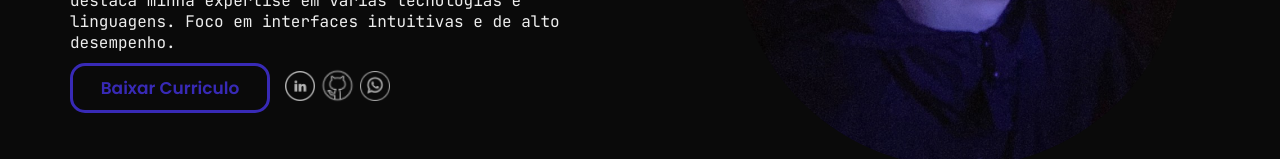
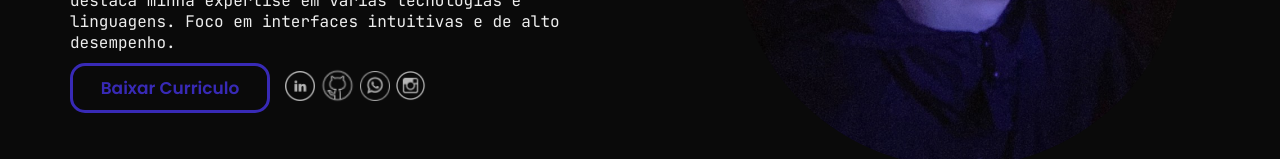
Before and after one commit to luvsscorpius/dev-and-portfolio-react, a React (Create React App) app in the folder frontend/: page / in a window 1280 px wide. Shown: the part 602-761 px from the top of the page. Built offline with nearby package versions, Linux system fonts and the light colour scheme.

Commit message:
feat(footer/home): implementing instagram logo

```diff
--- a/frontend/src/Components/Footer/Footer.jsx
+++ b/frontend/src/Components/Footer/Footer.jsx
@@ -4,6 +4,7 @@
 import linkedinLogo from '../../assets/img/linkedinLogo.png'
 import githubLogo from '../../assets/img/githubLogo.png'
 import whatsappLogo from '../../assets/img/whatsappLogo.png'
+import instagram from '../../assets/img/instagram.png'
 
 export const Footer = () => {
     const handleDownload = () => {
@@ -52,6 +53,10 @@
                             <img src={whatsappLogo} alt="Whatsapp Logo" />
                         </a>
 
+                        <a href="https://www.instagram.com/vitorr.dev/" target="_blank" rel="noopener noreferrer">
+                            <img src={instagram} alt="Instagram Logo" className='insta' />
+                        </a>
+
             </F.iconsContainer>
 
             <hr />
--- a/frontend/src/Pages/Home/Home.jsx
+++ b/frontend/src/Pages/Home/Home.jsx
@@ -4,6 +4,7 @@
 import githubLogo from '../../assets/img/githubLogo.png'
 import whatsappLogo from '../../assets/img/whatsappLogo.png'
 import profilePhoto from '../../assets/img/profilePhoto.png'
+import instagram from '../../assets/img/instagram.png'
 import Typical from "react-typical" // Biblioteca para animação do texto
 
 export const Home = () => {
@@ -65,6 +66,10 @@
                         <a href="https://wa.link/1o5zo0" target="_blank" rel="noopener noreferrer">
                             <img src={whatsappLogo} alt="Whatsapp Logo" />
                         </a>
+
+                        <a href="https://www.instagram.com/vitorr.dev/" target="_blank" rel="noopener noreferrer">
+                            <img src={instagram} alt="Instagram Logo" className='insta' />
+                        </a>
                     </div>
                 </H.linksContent>
             </H.mainContent>
--- a/frontend/src/Pages/Home/Styles.jsx
+++ b/frontend/src/Pages/Home/Styles.jsx
@@ -184,6 +184,10 @@
         .github {
             width: 35px;
         }
+
+        .insta {
+            width: 31px;
+        }
     }
 
     @media (min-width: 1024px) {
```
Also changed, not shown: frontend/src/assets/img/instagram.png (added).
